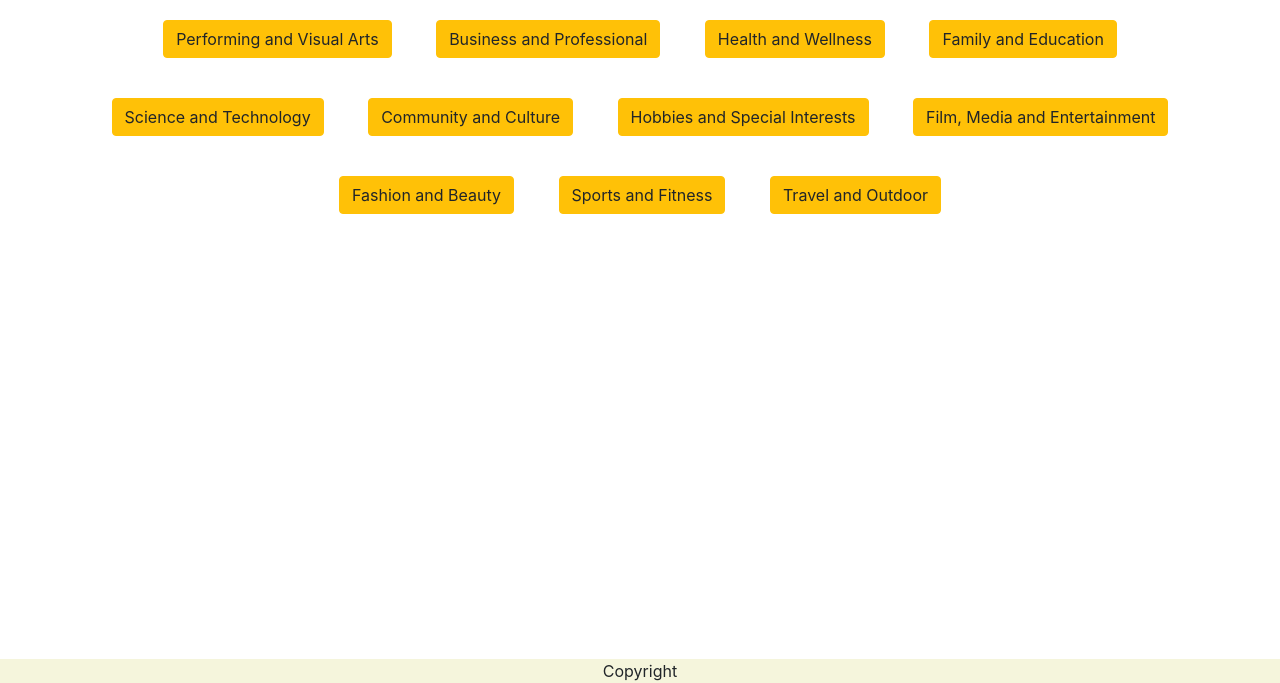
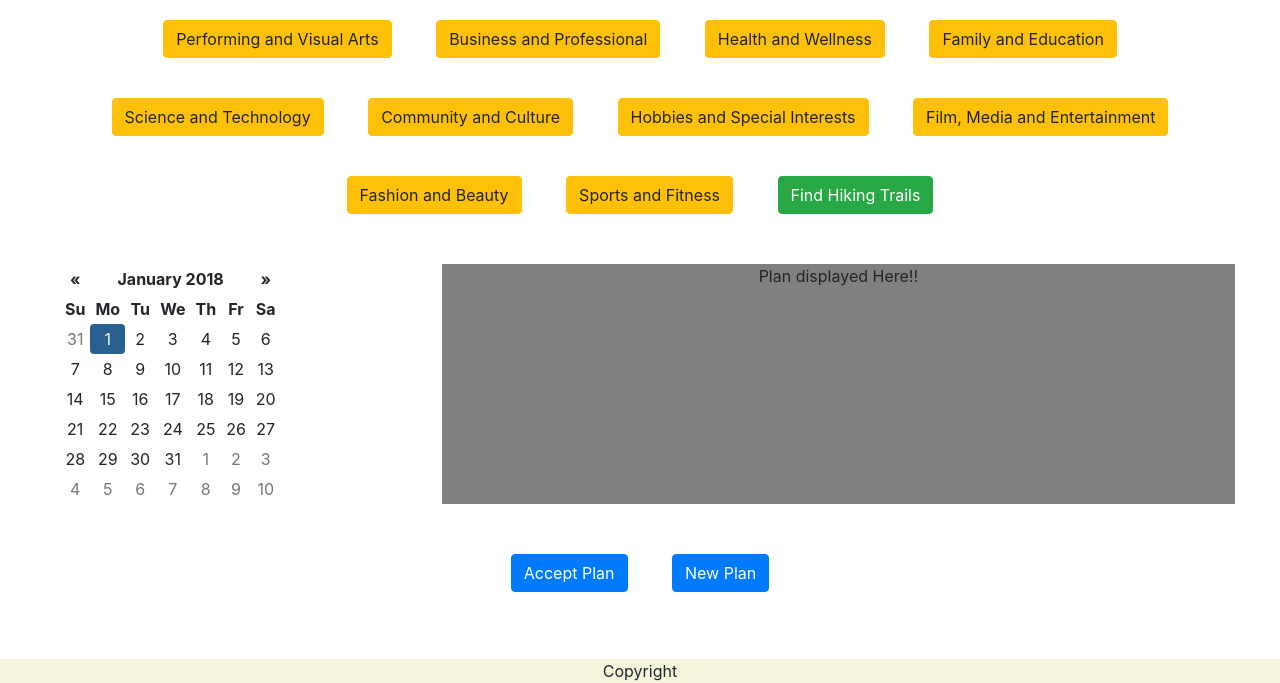
Before and after one commit to Unobtainiumrock/Weeklypedia, a PHP site: page /targets.html in a window 1280 px wide. Shown: the part 117-800 px from the top of the page. Run offline with PHP 8.4, Linux system fonts and the light colour scheme; some libraries are stand-ins or nearby versions.

Commit message:
Add layout for Plan page and code for displaying Calendar in calendar.js

```diff
--- a/src/javascript/components/calendar.js
+++ b/src/javascript/components/calendar.js
@@ -1,4 +1,11 @@
 
-function calendar() {
+// function calendar() {
 
-}
+// }
+
+$('#datepicker').datepicker();
+$('#datepicker').on('changeDate', function() {
+    $('#my_hidden_input').val(
+        $('#datepicker').datepicker('getFormattedDate')
+    );
+});
--- a/src/style/style.css
+++ b/src/style/style.css
@@ -26,3 +26,9 @@ footer {
     width: 100%;
     background-color: beige;
 }
+.col-md-8{
+    background-color: gray;
+}
+.row{
+    margin:30px;
+}
--- a/targets.html
+++ b/targets.html
@@ -10,6 +10,11 @@
         crossorigin="anonymous">
     <link rel="stylesheet" href="src/style/style.css">
     <link rel="stylesheet" href="https://cdnjs.cloudflare.com/ajax/libs/animate.css/3.5.2/animate.min.css">
+    <link rel="stylesheet" href="https://cdnjs.cloudflare.com/ajax/libs/bootstrap-datepicker/1.8.0/css/bootstrap-datepicker3.standalone.min.css">
+    <script src="https://ajax.googleapis.com/ajax/libs/jquery/3.3.1/jquery.min.js"></script>
+    <script src="https://maxcdn.bootstrapcdn.com/bootstrap/4.0.0/js/bootstrap.min.js" integrity="sha384-JZR6Spejh4U02d8jOt6vLEHfe/JQGiRRSQQxSfFWpi1MquVdAyjUar5+76PVCmYl"
+        crossorigin="anonymous"></script>
+    <script src="https://cdnjs.cloudflare.com/ajax/libs/bootstrap-datepicker/1.8.0/js/bootstrap-datepicker.min.js"></script>
 </head>
 
 <body>
@@ -126,45 +131,43 @@
 
 
 
-    <!-- Layout for interests/prefernces page -->
+        <!-- Layout for interests/prefernces page -->
 
-    <!-- <div class="row-fluid"> -->
+        <!-- <div class="row-fluid"> -->
         <!-- Eventbrite -->
-        <button type="button" class="btn btn-warning">Performing and Visual Arts</button>
-        <button type="button" class="btn btn-warning">Business and Professional</button>
-        <button type="button" class="btn btn-warning">Health and Wellness</button>
-        <button type="button" class="btn btn-warning">Family and Education</button>
-        <button type="button" class="btn btn-warning">Science and Technology</button>
-        <button type="button" class="btn btn-warning">Community and Culture</button>
-        <button type="button" class="btn btn-warning">Hobbies and Special Interests</button>
-        <button type="button" class="btn btn-warning">Film, Media and Entertainment</button>
-        <button type="button" class="btn btn-warning">Fashion and Beauty</button>
-        <button type="button" class="btn btn-warning">Sports and Fitness</button>
-        <button type="button" class="btn btn-warning">Travel and Outdoor</button>
+        <button type="button" class="btn btn-warning" data-prefNum>Performing and Visual Arts</button>
+        <button type="button" class="btn btn-warning" data-prefNum>Business and Professional</button>
+        <button type="button" class="btn btn-warning" data-prefNum>Health and Wellness</button>
+        <button type="button" class="btn btn-warning" data-prefNum>Family and Education</button>
+        <button type="button" class="btn btn-warning" data-prefNum>Science and Technology</button>
+        <button type="button" class="btn btn-warning" data-prefNum>Community and Culture</button>
+        <button type="button" class="btn btn-warning" data-prefNum>Hobbies and Special Interests</button>
+        <button type="button" class="btn btn-warning" data-prefNum>Film, Media and Entertainment</button>
+        <button type="button" class="btn btn-warning" data-prefNum>Fashion and Beauty</button>
+        <button type="button" class="btn btn-warning" data-prefNum>Sports and Fitness</button>
+
 
         <!-- HikingProject -->
+        <button type="button" class="btn btn-success" data-trailById>Find Hiking Trails</button>
 
-
-
-
+        <!-- layout for plan page -->
+        <!-- Calendar -->
+        <div class="row">
+            <div class="col-md-4">
+                <div id="datepicker" data-date="01/01/2018"></div>
+            </div>
+            <div class="col-md-8">
+                Plan displayed Here!!
+            </div>
+        </div>
+        <button type="submit" class="btn btn-primary">Accept Plan</button>
+        <button type="button" class="btn btn-primary">New Plan</button>
     </div>
-
-
-
-
-
-
-
-
-
-
-
-    </div>
-
 
     <footer>
         Copyright
     </footer>
+    <script src="src/javascript/components/calendar.js"></script>
 </body>
 
 </html>
```
